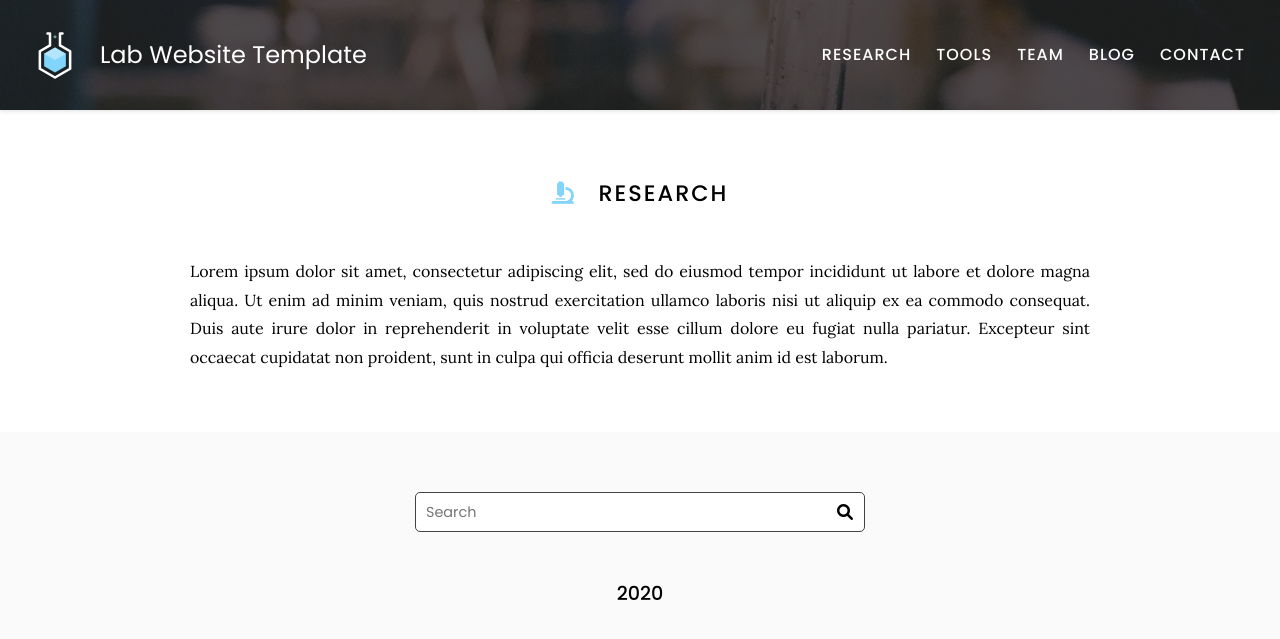
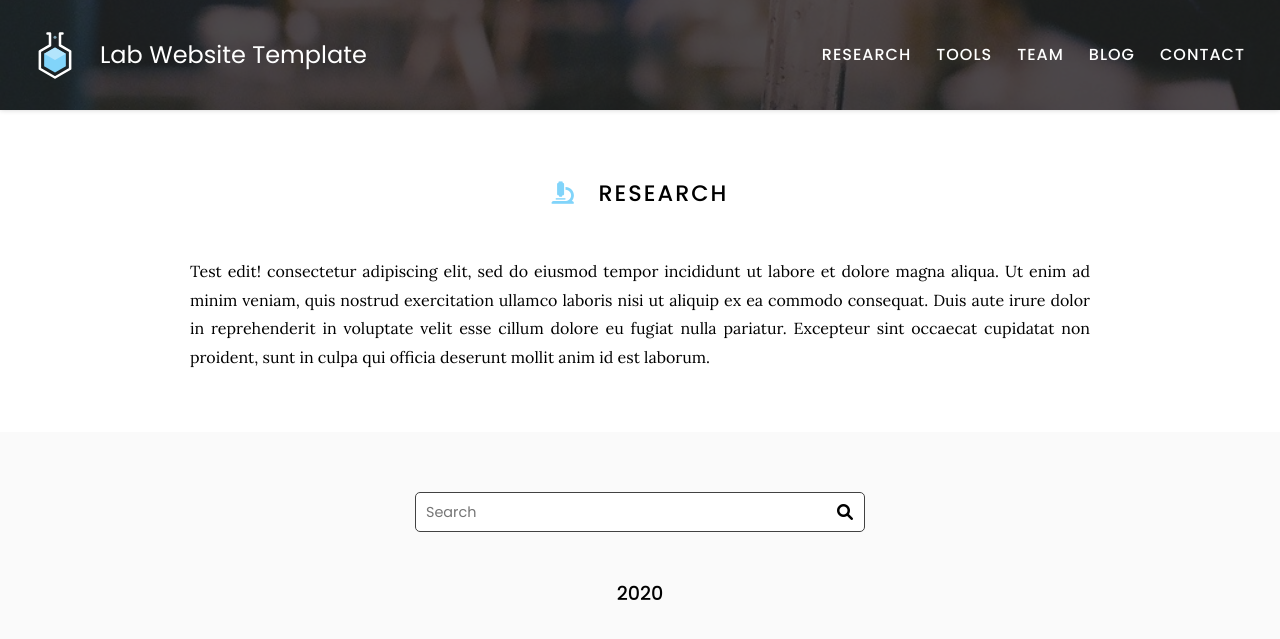
Before and after one commit to bvoightlab/voightlab.com, a Jekyll site: the page built from research/index.md, in a window 1280 px wide and 900 px high, cut to the strip 0-641 px from the top of the window. Built offline with Jekyll 4.4.1, drawn with Linux system fonts in a browser that asks for light colours.

Commit message:
Update index.md

```diff
--- a/research/index.md
+++ b/research/index.md
@@ -7,7 +7,7 @@ nav:
 
 # <i class="fas fa-microscope"></i>Research
 
-Lorem ipsum dolor sit amet, consectetur adipiscing elit, sed do eiusmod tempor incididunt ut labore et dolore magna aliqua.
+Test edit! consectetur adipiscing elit, sed do eiusmod tempor incididunt ut labore et dolore magna aliqua.
 Ut enim ad minim veniam, quis nostrud exercitation ullamco laboris nisi ut aliquip ex ea commodo consequat.
 Duis aute irure dolor in reprehenderit in voluptate velit esse cillum dolore eu fugiat nulla pariatur.
 Excepteur sint occaecat cupidatat non proident, sunt in culpa qui officia deserunt mollit anim id est laborum.
```
